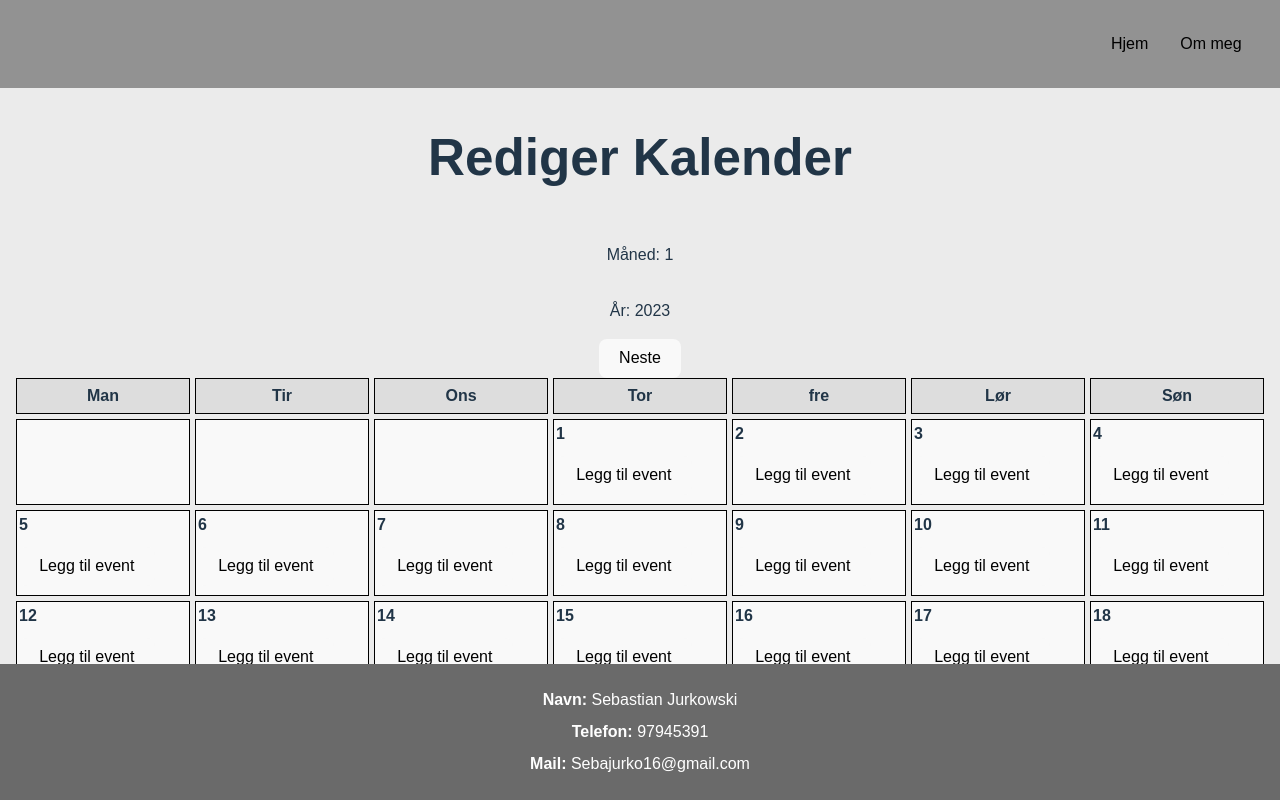
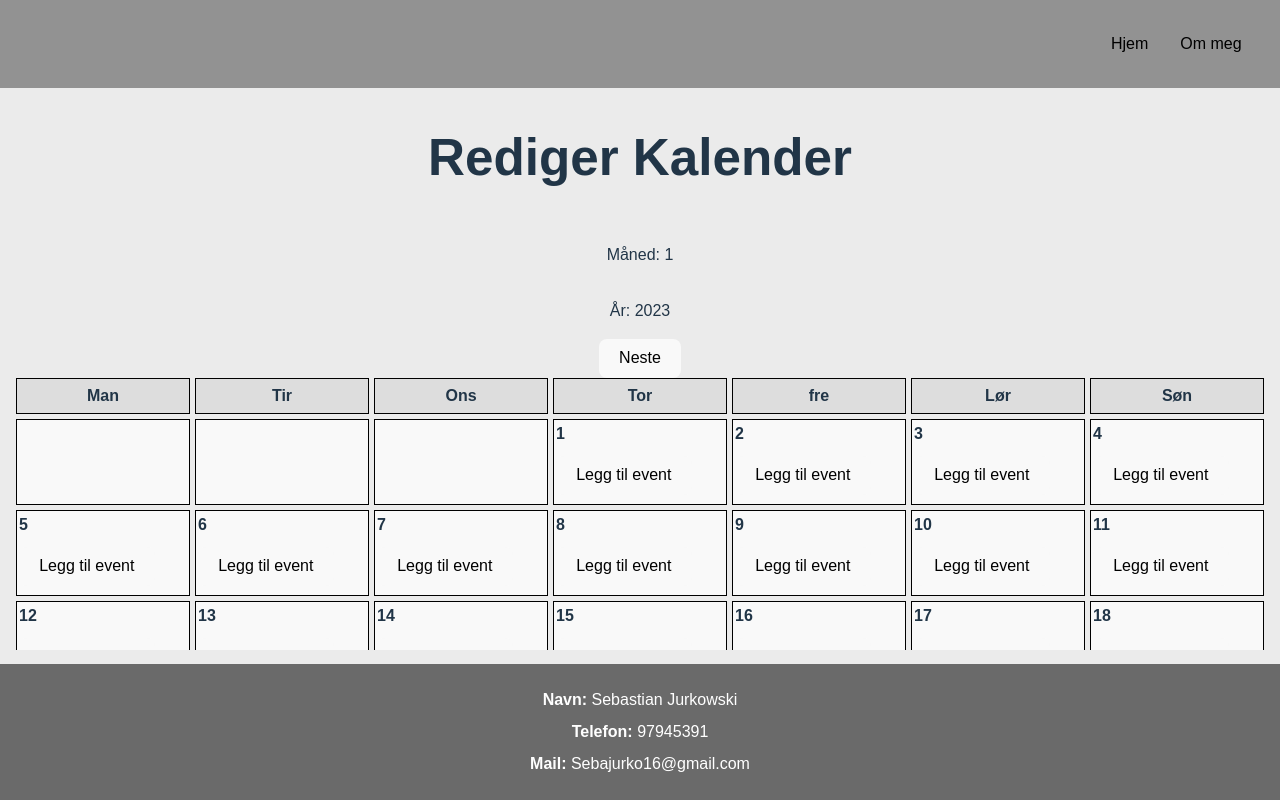
Before and after one commit to Sebjur733/kalender, a React (Vite) app in the folder reactApp/: page /rediger-kalender in a window 1280 px wide. Built offline with nearby package versions, Linux system fonts and the light colour scheme.

Commit message:
fikset litt på margin slik at knappen ikke dekeks av footer nederst i kalenderet

```diff
--- a/reactApp/src/RedigerKalender.css
+++ b/reactApp/src/RedigerKalender.css
@@ -2,7 +2,7 @@
     padding: 1em;
     position: fixed; /* Fester NyKalender til visningsvinduet */
     top: 10%; /* Plasserer NyKalender 10% ned fra toppen av visningsvinduet */
-    bottom: 100px; /* Gir plass til footer */
+    bottom: 150px; /* Gir plass til footer */
     left: 0;
     width: 100%; /* Full bredde av visningsvinduet */
     display: flex;
```
